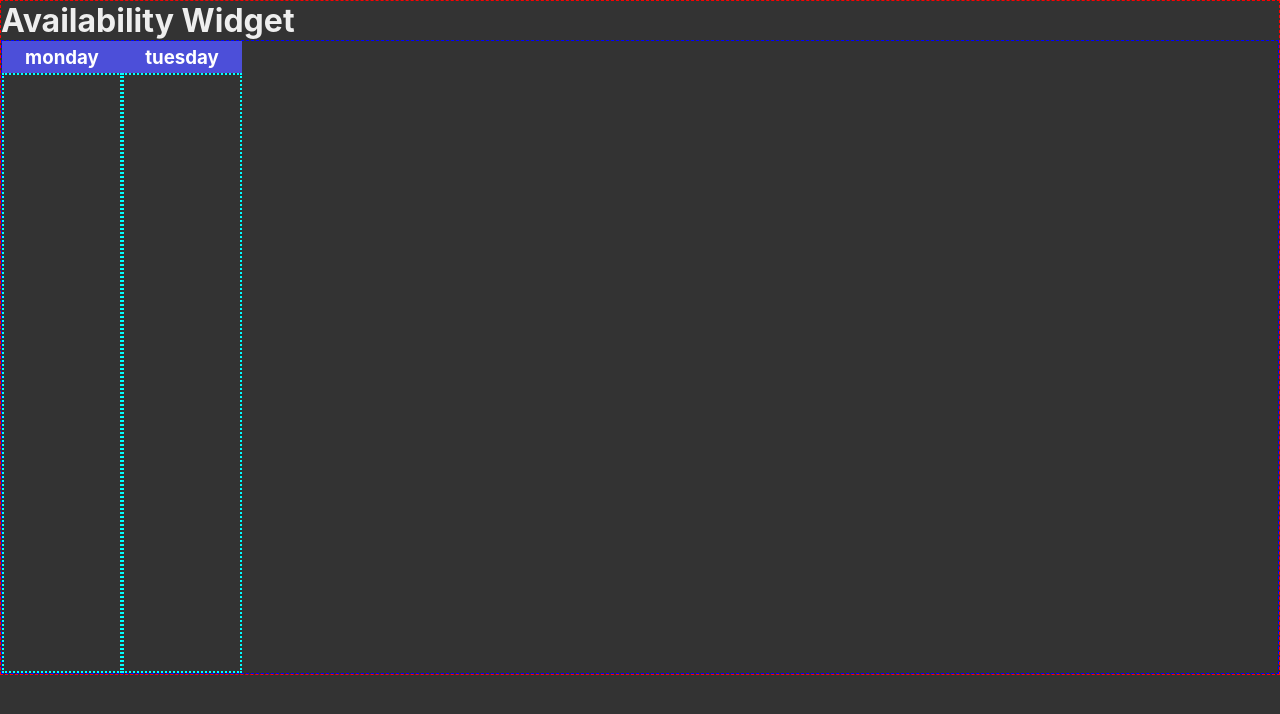
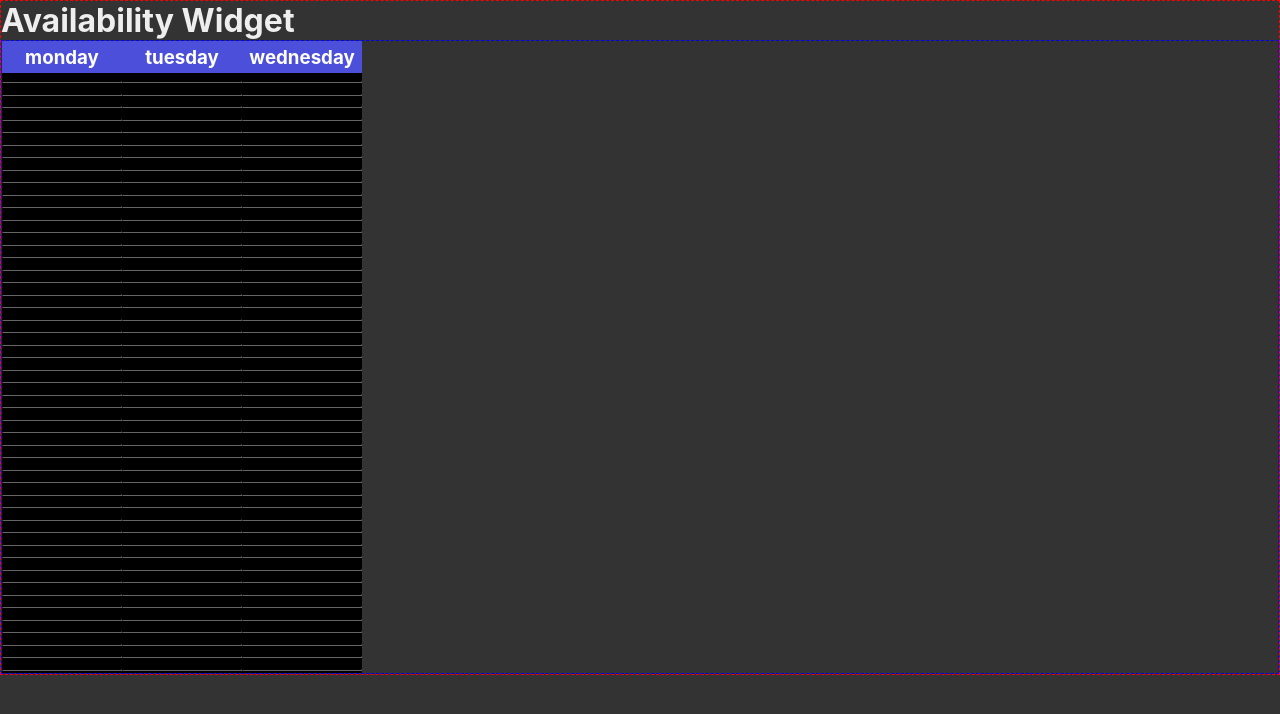
Before and after one commit to mrChernicharo/availability-widget-2, a React (Vite) app: page / in a window 1280 px wide. Shown: the top 714 px of the page. Built offline with nearby package versions, Linux system fonts and the light colour scheme.

Commit message:
drawing lines

```diff
--- a/src/components/AvailabilityWidget.tsx
+++ b/src/components/AvailabilityWidget.tsx
@@ -30,6 +30,11 @@ export default function AvailabilityWidget() {
 			<div ref={containerRef} className="columns-container">
 				<DayColumn weekday="monday" availableHeight={columnHeight} />
 				<DayColumn weekday="tuesday" availableHeight={columnHeight} />
+				<DayColumn weekday="wednesday" availableHeight={columnHeight} />
+				{/* <DayColumn weekday="thursday" availableHeight={columnHeight} /> */}
+				{/* <DayColumn weekday="friday" availableHeight={columnHeight} /> */}
+				{/* <DayColumn weekday="saturday" availableHeight={columnHeight} /> */}
+				{/* <DayColumn weekday="sunday" availableHeight={columnHeight} /> */}
 				{/* <DayColumn weekday="tuesday" containerRef={containerRef} /> */}
 			</div>
 		</div>
--- a/src/components/DayColumn.tsx
+++ b/src/components/DayColumn.tsx
@@ -1,8 +1,10 @@
 import { nanoid } from 'nanoid';
 import { PointerEvent, useEffect, useRef, useState } from 'react';
+import { GRID_LINE_HEIGHTS } from '../lib/constants';
 import {
 	getElementRect,
 	handleTimeslotsMerge,
+	timeToYPos,
 	yPosToTime,
 } from '../lib/helpers';
 import { ITimeslot } from '../lib/types';
@@ -80,13 +82,20 @@ export default function DayColumn({ weekday, availableHeight }: IProps) {
 				className="column-content"
 				onPointerDown={handleColumnClick}
 			>
+				{GRID_LINE_HEIGHTS.map(H => (
+					<hr
+						style={{
+							top: timeToYPos(H, availableHeight),
+						}}
+					/>
+				))}
+
 				{timeslots.map(slot => (
 					<TimeSlot
 						key={slot.id}
 						timeslot={slot}
 						availableHeight={availableHeight}
 					/>
-					// <TimeSlot timeslot={slot} height={} top={} />
 				))}
 			</div>
 		</div>
--- a/src/index.scss
+++ b/src/index.scss
@@ -3,7 +3,6 @@
 :root {
 	--primary-color: rgb(76, 79, 217);
 	--column-width: min(calc(100vw / 7), 120px);
-	--time-slot-width: calc(var(--column-width) - 4px);
 	--heading-height: 32px;
 	--column-height: 0; // set via js
 	// --column-height: 768px; // set via js
@@ -40,8 +39,8 @@
 				}
 				.column-content {
 					height: var(--column-height);
-					border: 2px dotted aqua;
 					position: relative;
+					background-color: #000;
 
 					.time-slot {
 						position: absolute;
@@ -49,9 +48,9 @@
 						flex-direction: column;
 						@include flex(space-between, center);
 						font-size: small;
-						width: var(--time-slot-width);
+						width: 100%;
 						background-color: coral;
-						opacity: 0.4;
+						opacity: 0.7;
 
 						.top-drag-area,
 						.bottom-drag-area {
@@ -73,6 +72,12 @@
 							// height: 100%;
 						}
 					}
+
+					hr {
+						position: absolute;
+						width: 100%;
+						border-color: #111;
+					}
 				}
 			}
 		}
--- a/src/lib/constants.ts
+++ b/src/lib/constants.ts
@@ -9,3 +9,7 @@ export const WEEKDAYS = [
 	'saturday',
 	'sunday',
 ];
+
+export const GRID_LINE_HEIGHTS = Array(48)
+	.fill(0)
+	.map((_, i) => i * 30);
```
